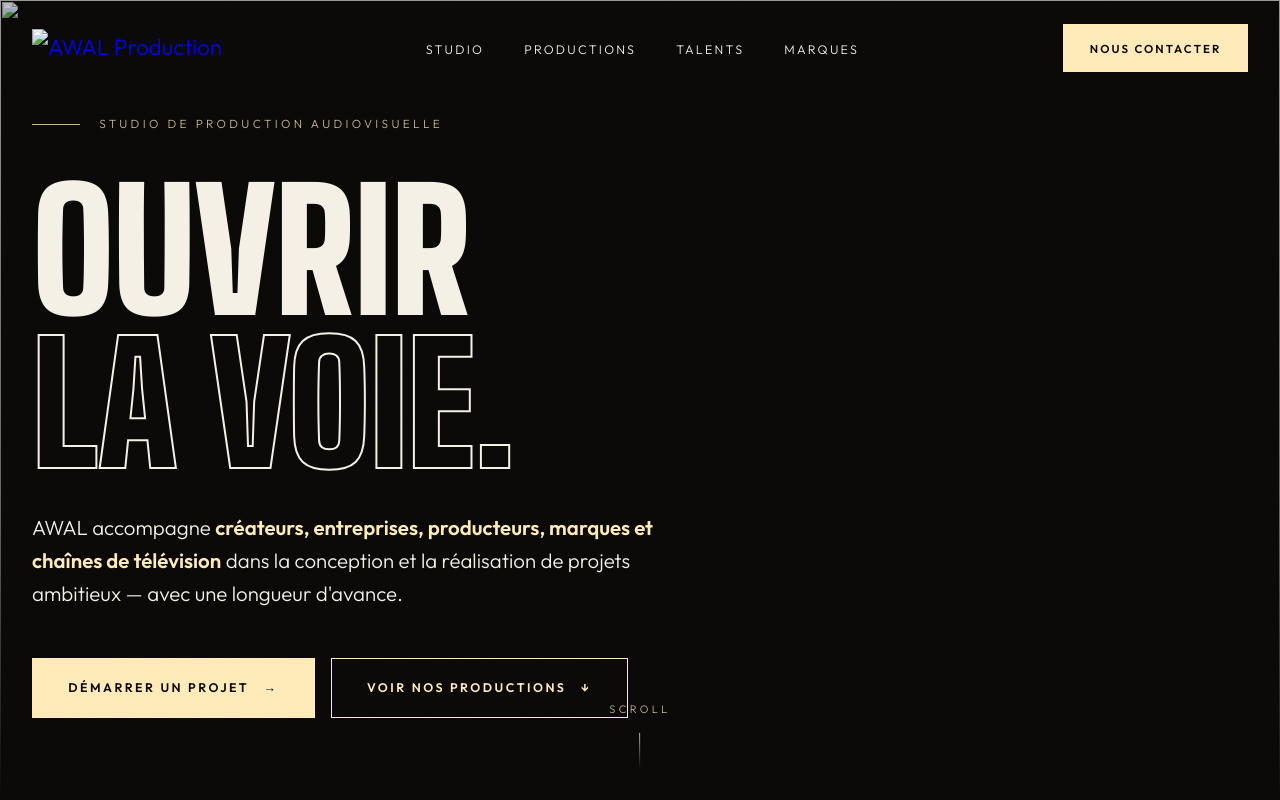
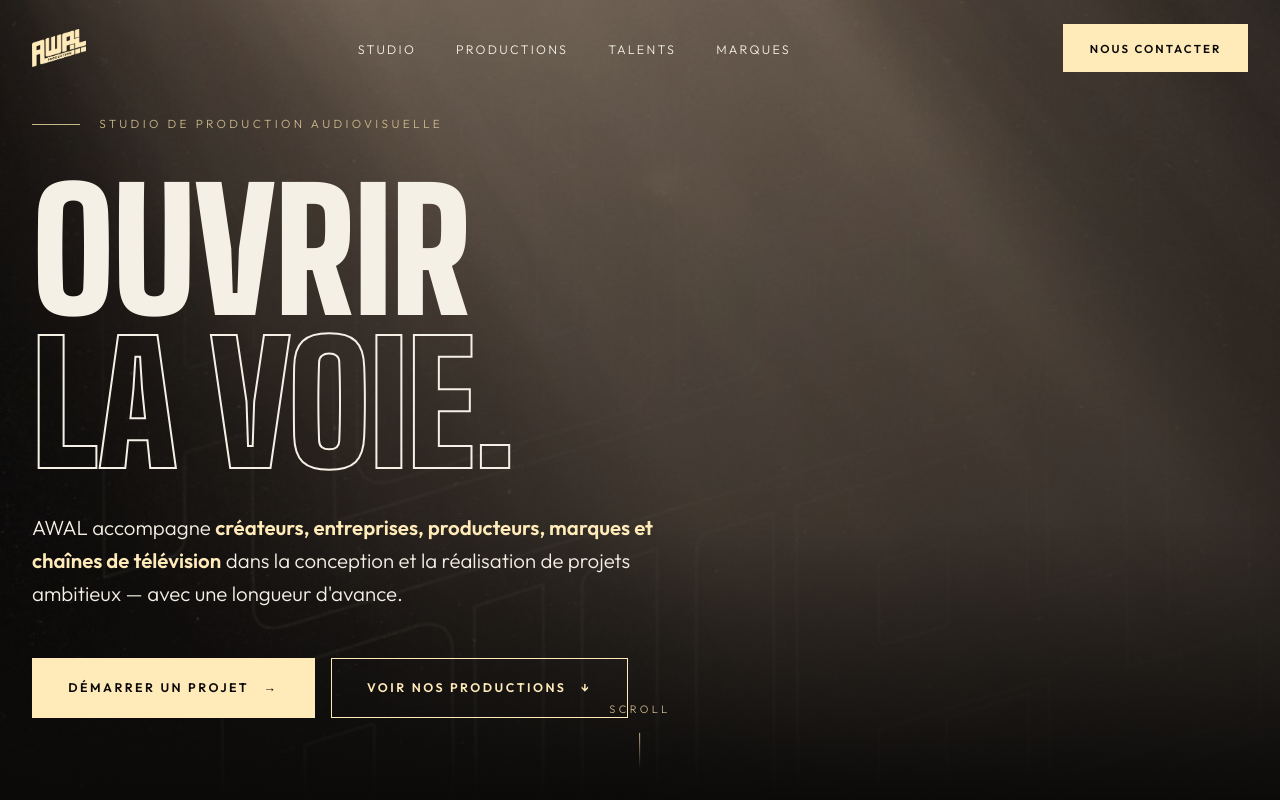
Before and after one commit to akrambrl/Awal, a plain HTML site: page index.html in a window 1280 px wide. Shown: the top 800 px of the page. Drawn offline with Linux system fonts and the light colour scheme; a web font is replaced by a local one.

Commit message:
Update image paths to remove 'assets/' prefix

```diff
--- a/index.html
+++ b/index.html
@@ -75,7 +75,7 @@
     position: absolute; inset: 0; pointer-events: none;
     background:
         linear-gradient(180deg, rgba(10,9,8,0.55) 0%, rgba(10,9,8,0.9) 100%),
-        url('assets/bg-pattern.jpg') center/cover;
+        url('bg-pattern.jpg') center/cover;
 }
 
 /* Fond hero — image officielle avec faisceaux lumineux intégrés */
@@ -548,7 +548,7 @@
 
 <nav class="nav" id="nav">
     <a href="#" class="nav-logo" aria-label="AWAL Production - Accueil">
-        <img src="assets/awal-logo.png" alt="AWAL Production" class="logo-img">
+        <img src="awal-logo.png" alt="AWAL Production" class="logo-img">
     </a>
     <ul class="nav-links">
         <li><a href="#about">Studio</a></li>
@@ -570,7 +570,7 @@
 
 <section class="hero">
     <div class="hero-bg">
-        <img src="assets/bg-hero.jpg" alt="" aria-hidden="true">
+        <img src="bg-hero.jpg" alt="" aria-hidden="true">
     </div>
     <div class="hero-inner">
         <div class="hero-tag tag">Studio de production audiovisuelle</div>
@@ -855,7 +855,7 @@
     <div class="pattern-bg"></div>
     <div class="cta-inner">
         <div class="reveal">
-            <img src="assets/awal-logo.png" alt="AWAL Production" class="cta-logo-img logo-img">
+            <img src="awal-logo.png" alt="AWAL Production" class="cta-logo-img logo-img">
         </div>
         <div class="cta-tag reveal">— Démarrons quelque chose</div>
         <h2 class="cta-title display reveal">
@@ -876,7 +876,7 @@
     <div class="footer-inner">
         <div class="footer-top">
             <div class="footer-brand">
-                <img src="assets/awal-logo.png" alt="AWAL Production" class="footer-logo-img logo-img">
+                <img src="awal-logo.png" alt="AWAL Production" class="footer-logo-img logo-img">
                 <p>Studio de production audiovisuelle. Concepts, réalisation et accompagnement de talents pour YouTube, Twitch, télévision et publicité.</p>
             </div>
             <div class="footer-col">
```
